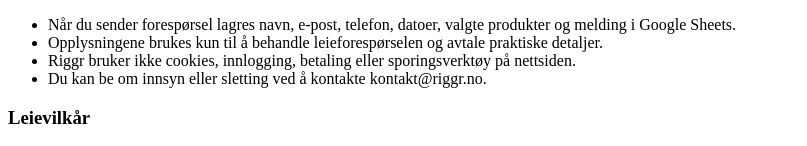
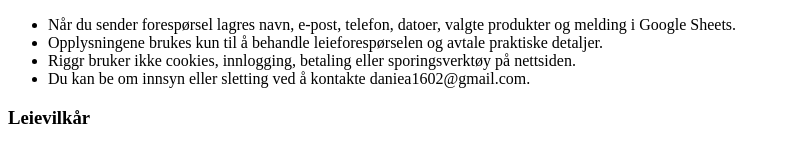
Before and after one commit to DanielFaour/Riggr, a React (Vite) app in the folder riggr/: page / in a window 1280 px wide. Shown: the part 1199-1345 px from the top of the page, without its empty margins (0-807 px from the left). Built offline with nearby package versions, Linux system fonts and the light colour scheme; no server answers; the HTML template or start-up script is replaced by a standard one.

Commit message:
Update translations.js

```diff
--- a/riggr/src/i18n/translations.js
+++ b/riggr/src/i18n/translations.js
@@ -160,7 +160,7 @@ export const translations = {
         'Når du sender forespørsel lagres navn, e-post, telefon, datoer, valgte produkter og melding i Google Sheets.',
         'Opplysningene brukes kun til å behandle leieforespørselen og avtale praktiske detaljer.',
         'Riggr bruker ikke cookies, innlogging, betaling eller sporingsverktøy på nettsiden.',
-        'Du kan be om innsyn eller sletting ved å kontakte kontakt@riggr.no.',
+        'Du kan be om innsyn eller sletting ved å kontakte daniea1602@gmail.com.',
       ],
       rentalTerms: [
         'Leie er ikke bekreftet før du har fått manuell bekreftelse fra Riggr.',
@@ -343,7 +343,7 @@ export const translations = {
         'When you send a request, your name, email, phone number, dates, selected products and message are stored in Google Sheets.',
         'The information is only used to process the rental request and agree on practical details.',
         'Riggr does not use cookies, login, payment or tracking tools on the website.',
-        'You can request access or deletion by contacting kontakt@riggr.no.',
+        'You can request access or deletion by contacting daniea1602@gmail.com.',
       ],
       rentalTerms: [
         'The rental is not confirmed until you have received manual confirmation from Riggr.',
```
